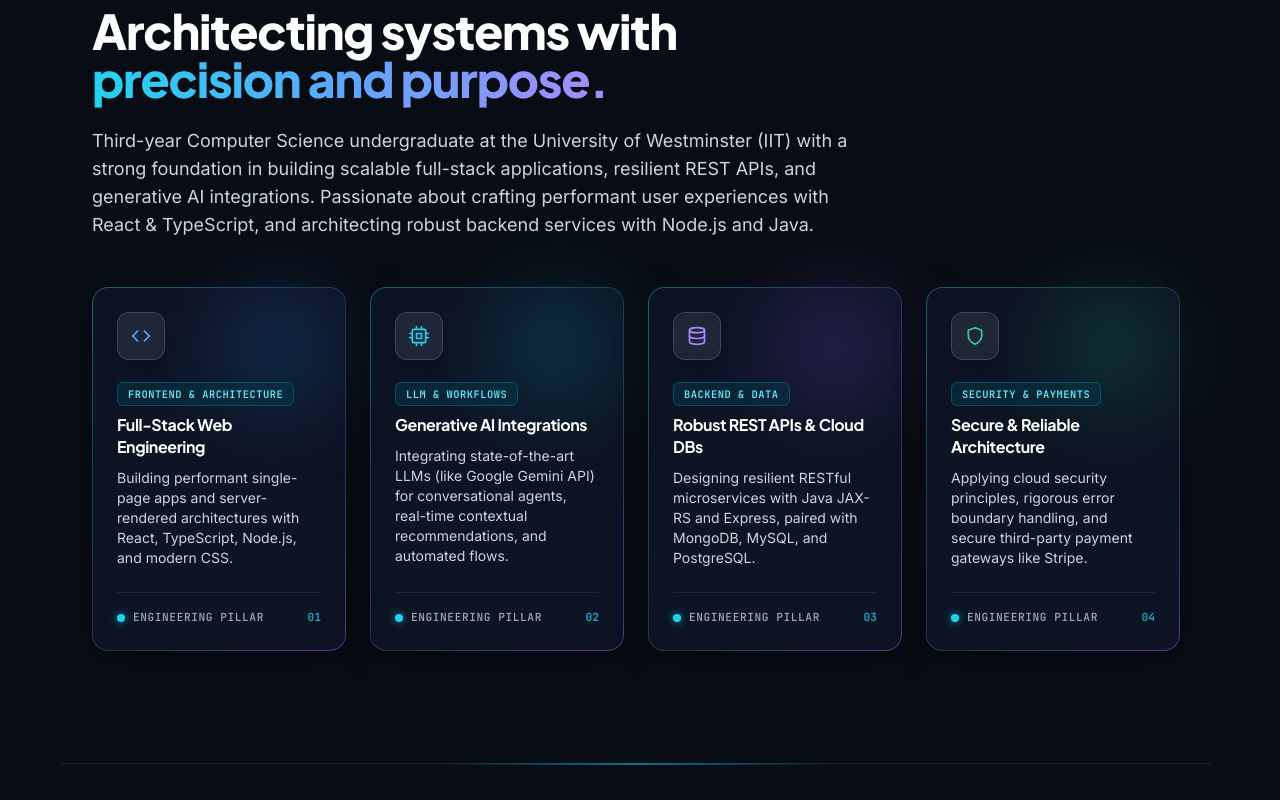
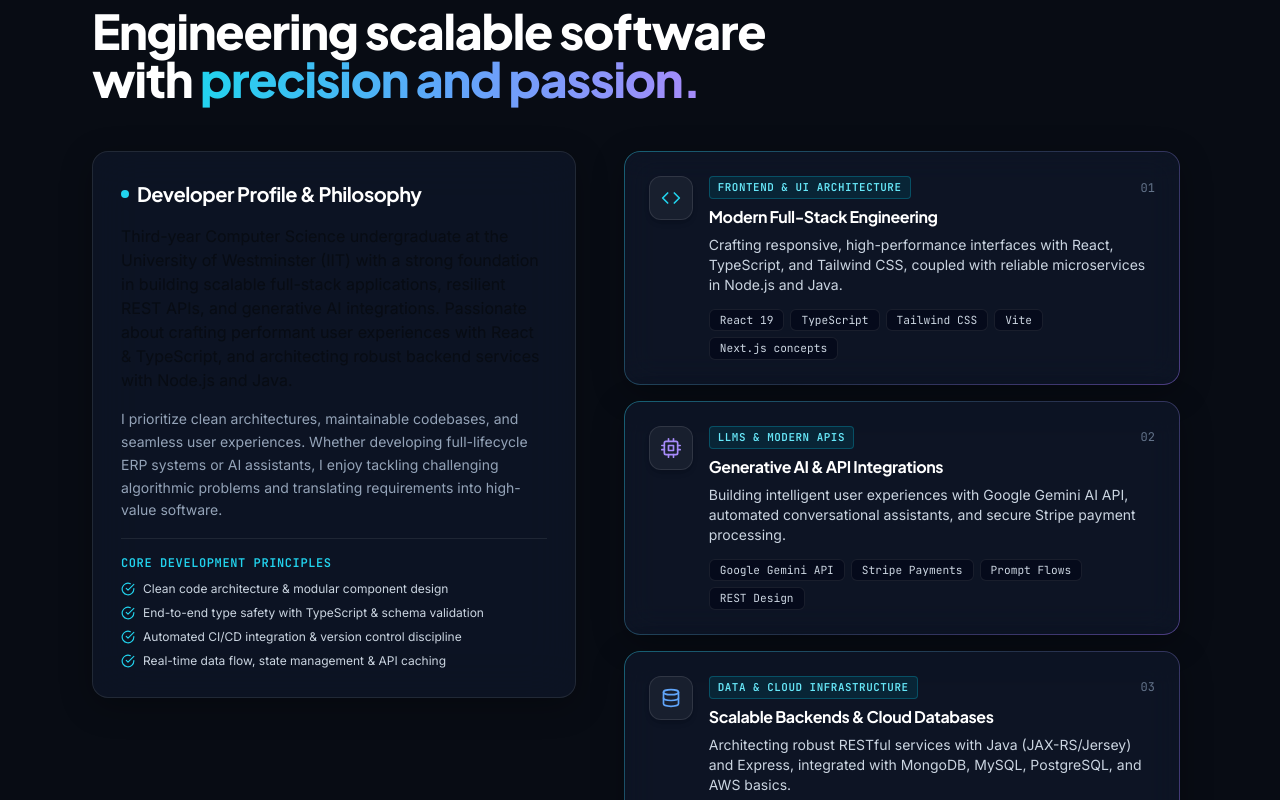
Before and after one commit to PamudithaSilva/My-Portfolio-Pamuditha, a React (Vite) app: page / in a window 1280 px wide. Shown: the part 1060-1860 px from the top of the page. Built offline with nearby package versions, Linux system fonts and the light colour scheme; the HTML template or start-up script is replaced by a standard one.

Commit message:
feat: add core portfolio sections including Projects, Skills, About, Contact, Education, Footer, and Hero

```diff
--- a/src/components/About.tsx
+++ b/src/components/About.tsx
@@ -1,109 +1,146 @@
 import { motion } from 'framer-motion'
 import { profile } from '../data'
-import { FiCode, FiCpu, FiDatabase, FiLayers, FiShield, FiTrendingUp } from 'react-icons/fi'
+import { FiCode, FiCpu, FiDatabase, FiLayers, FiShield, FiCheckCircle } from 'react-icons/fi'
 
-const capabilities = [
+const pillars = [
   {
-    icon: <FiCode className="text-xl text-blue-400" />,
-    gradient: 'from-blue-500/25 to-cyan-500/10',
-    borderHover: 'hover:border-blue-500/50 hover:shadow-blue-500/15',
-    title: 'Full-Stack Web Engineering',
-    tag: 'Frontend & Architecture',
-    text: 'Building performant single-page apps and server-rendered architectures with React, TypeScript, Node.js, and modern CSS.',
+    icon: <FiCode className="text-xl text-cyan-400" />,
+    title: 'Modern Full-Stack Engineering',
+    tag: 'Frontend & UI Architecture',
+    text: 'Crafting responsive, high-performance interfaces with React, TypeScript, and Tailwind CSS, coupled with reliable microservices in Node.js and Java.',
+    skills: ['React 19', 'TypeScript', 'Tailwind CSS', 'Vite', 'Next.js concepts'],
   },
   {
-    icon: <FiCpu className="text-xl text-cyan-400" />,
-    gradient: 'from-cyan-500/25 to-teal-500/10',
-    borderHover: 'hover:border-cyan-500/50 hover:shadow-cyan-500/15',
-    title: 'Generative AI Integrations',
-    tag: 'LLM & Workflows',
-    text: 'Integrating state-of-the-art LLMs (like Google Gemini API) for conversational agents, real-time contextual recommendations, and automated flows.',
+    icon: <FiCpu className="text-xl text-violet-400" />,
+    title: 'Generative AI & API Integrations',
+    tag: 'LLMs & Modern APIs',
+    text: 'Building intelligent user experiences with Google Gemini AI API, automated conversational assistants, and secure Stripe payment processing.',
+    skills: ['Google Gemini API', 'Stripe Payments', 'Prompt Flows', 'REST Design'],
   },
   {
-    icon: <FiDatabase className="text-xl text-violet-400" />,
-    gradient: 'from-violet-500/25 to-purple-500/10',
-    borderHover: 'hover:border-violet-500/50 hover:shadow-violet-500/15',
-    title: 'Robust REST APIs & Cloud DBs',
-    tag: 'Backend & Data',
-    text: 'Designing resilient RESTful microservices with Java JAX-RS and Express, paired with MongoDB, MySQL, and PostgreSQL.',
+    icon: <FiDatabase className="text-xl text-blue-400" />,
+    title: 'Scalable Backends & Cloud Databases',
+    tag: 'Data & Cloud Infrastructure',
+    text: 'Architecting robust RESTful services with Java (JAX-RS/Jersey) and Express, integrated with MongoDB, MySQL, PostgreSQL, and AWS basics.',
+    skills: ['Node.js / Express', 'Java JAX-RS', 'MongoDB', 'PostgreSQL / MySQL'],
   },
-  {
-    icon: <FiShield className="text-xl text-emerald-400" />,
-    gradient: 'from-emerald-500/25 to-green-500/10',
-    borderHover: 'hover:border-emerald-500/50 hover:shadow-emerald-500/15',
-    title: 'Secure & Reliable Architecture',
-    tag: 'Security & Payments',
-    text: 'Applying cloud security principles, rigorous error boundary handling, and secure third-party payment gateways like Stripe.',
-  },
+]
+
+const highlights = [
+  'Clean code architecture & modular component design',
+  'End-to-end type safety with TypeScript & schema validation',
+  'Automated CI/CD integration & version control discipline',
+  'Real-time data flow, state management & API caching',
 ]
 
 export default function About() {
   return (
     <section id="about" className="section-container content-rule">
-      {/* Header Section */}
+      {/* Section Header */}
       <motion.div
         initial={{ opacity: 0, y: 20 }}
         whileInView={{ opacity: 1, y: 0 }}
         viewport={{ once: true, margin: '-50px' }}
         transition={{ duration: 0.6 }}
-        className="max-w-3xl"
+        className="max-w-3xl mb-12"
       >
         <span className="eyebrow">
           <FiLayers className="text-sm" /> About Me
         </span>
-        <h2 className="section-title mb-6">
-          Architecting systems with{' '}
+        <h2 className="section-title">
+          Engineering scalable software with{' '}
           <span className="bg-gradient-to-r from-cyan-400 via-blue-400 to-violet-400 bg-clip-text text-transparent">
-            precision and purpose.
+            precision and passion.
           </span>
         </h2>
-        <p className="text-base leading-relaxed text-slate-300 sm:text-lg mb-12">
+      </motion.div>
+
+      {/* Main Grid: Narrative & Capabilities */}
+      <div className="grid gap-10 lg:grid-cols-[1fr_1.15fr] lg:gap-12 items-start">
+        {/* Left Column: Background & Engineering Focus */}
+        <motion.div
+          initial={{ opacity: 0, x: -20 }}
+          whileInView={{ opacity: 1, x: 0 }}
+          viewport={{ once: true, margin: '-50px' }}
+          transition={{ duration: 0.6 }}
+          className="space-y-6"
+        >
+          <div className="glass-card p-6 sm:p-7 space-y-4">
+            <h3 className="text-xl font-bold text-white tracking-tight flex items-center gap-2">
+              <span className="h-2 w-2 rounded-full bg-cyan-400" />
+              Developer Profile &amp; Philosophy
+            </h3>
+            <p className="text-sm sm:text-base leading-relaxed text-slate-300">
               {profile.about}
             </p>
+            <p className="text-sm leading-relaxed text-slate-400">
+              I prioritize clean architectures, maintainable codebases, and seamless user experiences. Whether developing full-lifecycle ERP systems or AI assistants, I enjoy tackling challenging algorithmic problems and translating requirements into high-value software.
+            </p>
+
+            {/* Quick Principles */}
+            <div className="border-t border-white/[0.08] pt-4 mt-4 space-y-2.5">
+              <p className="font-mono text-xs uppercase tracking-wider text-cyan-400 font-semibold">
+                Core Development Principles
+              </p>
+              <div className="grid gap-2">
+                {highlights.map((item) => (
+                  <div key={item} className="flex items-center gap-2 text-xs text-slate-300">
+                    <FiCheckCircle className="text-cyan-400 shrink-0 text-sm" />
+                    <span>{item}</span>
+                  </div>
+                ))}
+              </div>
+            </div>
+          </div>
         </motion.div>
 
-      {/* Bento Grid Capabilities */}
-      <div className="grid gap-6 sm:grid-cols-2 lg:grid-cols-4">
-        {capabilities.map((cap, i) => (
+        {/* Right Column: Specialization Pillars */}
         <motion.div
-            key={cap.title}
-            initial={{ opacity: 0, y: 20 }}
-            whileInView={{ opacity: 1, y: 0 }}
+          initial={{ opacity: 0, x: 20 }}
+          whileInView={{ opacity: 1, x: 0 }}
           viewport={{ once: true, margin: '-50px' }}
-            transition={{ duration: 0.5, delay: i * 0.1 }}
-            className={`glass-card card-glow-animated relative flex flex-col justify-between p-6 transition-all duration-300 hover:-translate-y-2 shadow-xl ${cap.borderHover}`}
+          transition={{ duration: 0.6 }}
+          className="space-y-4"
         >
-            {/* Top Glowing Orb in Card */}
-            <div className={`absolute top-0 right-0 h-32 w-32 rounded-full bg-gradient-to-br ${cap.gradient} blur-2xl pointer-events-none`} />
+          {pillars.map((pillar, idx) => (
+            <div
+              key={pillar.title}
+              className="glass-card card-glow-animated p-6 transition-all duration-300 hover:border-cyan-400/40 hover:shadow-xl hover:shadow-cyan-500/10"
+            >
+              <div className="flex items-start gap-4">
+                <div className="flex h-11 w-11 shrink-0 items-center justify-center rounded-xl bg-white/[0.05] border border-white/10 shadow-md">
+                  {pillar.icon}
+                </div>
+                <div className="flex-1 min-w-0">
+                  <div className="flex items-center justify-between gap-2 mb-1.5">
+                    <span className="font-mono text-[0.68rem] font-semibold uppercase tracking-wider text-cyan-300 bg-cyan-950/60 border border-cyan-500/30 px-2 py-0.5 rounded">
+                      {pillar.tag}
+                    </span>
+                    <span className="font-mono text-xs text-slate-500">0{idx + 1}</span>
+                  </div>
+                  <h3 className="text-base font-bold text-white tracking-tight">
+                    {pillar.title}
+                  </h3>
+                  <p className="mt-1.5 text-xs sm:text-sm text-slate-300 leading-relaxed">
+                    {pillar.text}
+                  </p>
 
-            <div className="relative z-10">
-              <div className="mb-5 inline-flex h-12 w-12 items-center justify-center rounded-xl border border-white/15 bg-white/[0.08] backdrop-blur-md shadow-lg">
-                {cap.icon}
+                  {/* Skill Chips */}
+                  <div className="mt-3.5 flex flex-wrap gap-1.5">
+                    {pillar.skills.map((s) => (
+                      <span
+                        key={s}
+                        className="rounded-md border border-white/[0.08] bg-slate-950/60 px-2.5 py-0.5 font-mono text-[0.7rem] text-slate-300"
+                      >
+                        {s}
+                      </span>
+                    ))}
                   </div>
-              <div className="mb-2.5">
-                <span className="font-mono text-[0.65rem] font-semibold uppercase tracking-wider text-cyan-300 bg-cyan-950/60 border border-cyan-500/30 px-2.5 py-1 rounded-md shadow-sm">
-                  {cap.tag}
-                </span>
                 </div>
-              <h3 className="mb-2.5 text-base font-bold text-white tracking-tight leading-snug">
-                {cap.title}
-              </h3>
-              <p className="text-xs leading-relaxed text-slate-300 sm:text-sm">
-                {cap.text}
-              </p>
               </div>
-
-            <div className="mt-6 flex items-center justify-between border-t border-white/[0.08] pt-4 relative z-10">
-              <div className="flex items-center gap-2">
-                <span className="h-2 w-2 rounded-full bg-cyan-400 shadow-[0_0_8px_rgba(6,182,212,0.8)]" />
-                <span className="font-mono text-[0.7rem] uppercase tracking-wider text-slate-400 font-semibold">
-                  Engineering Pillar
-                </span>
             </div>
-              <span className="font-mono text-[0.7rem] text-cyan-400/80 font-bold">0{i + 1}</span>
-            </div>
+          ))}
         </motion.div>
-        ))}
       </div>
     </section>
   )
```
Also changed, not shown: src/components/Contact.tsx (+74 -99 lines). Lines whose indentation alone changed are shown as unchanged.
